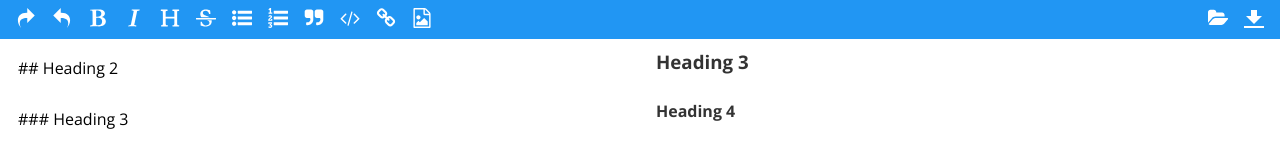
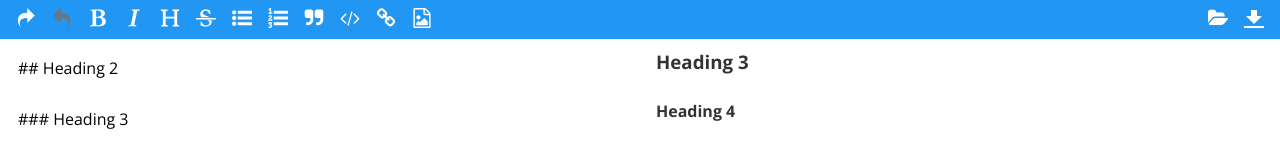
Before and after one commit to stanulilic/markdown-editor, a React (Create React App) app: page / in a window 1280 px wide. Shown: the top 149 px of the page. Built offline with nearby package versions, Linux system fonts and the light colour scheme.

Commit message:
(feat): undo state changes
works only when backspace, delete or enter have been pressed

```diff
--- a/src/App.js
+++ b/src/App.js
@@ -5,7 +5,7 @@ import Nav from './Nav';
 import marked from 'marked';
 
 const App = () => {
-    const initialMarkdownText = `
+    let mdInitialHistory = [`
 # This is a heading
 
 ## Heading 2
@@ -36,10 +36,16 @@ ordered list items:
 2. second
 3. fourth
 
-This is a paragraph`
-    const [md, setMarkdown] = useState(initialMarkdownText);
-    const [cursorPos, setCursorPos] = useState(md.length);
+This is a paragraph`];
+
+// https://konvajs.org/docs/react/Undo-Redo.html
+// https://medium.com/better-programming/enhance-your-react-app-with-undo-and-reset-abilities-cee6f37af0d9
+    const [mdHistory, setMdHistory] = useState(mdInitialHistory);
+    const [md, setMarkdown] = useState(mdHistory[0]);
+    let [historyStep, setHistoryStep] = useState(0);
+    const [cursorPos, setCursorPos] = useState(md);
     const editorWrapper = useRef(null);
+
     useEffect(() =>{
         const textArea = getTextArea();
         textArea.focus();
@@ -47,6 +53,13 @@ This is a paragraph`
         textArea.selectionEnd = cursorPos;
 
     }, [cursorPos]);
+
+    useEffect(() => {
+        console.log(mdHistory);
+        console.log(historyStep);
+
+    }, [md, mdHistory, historyStep]);
+
 
     useEffect(() => {
         const editorWrapperNode = editorWrapper.current;
@@ -60,8 +73,23 @@ This is a paragraph`
         mdPreviewElement.scrollTop = mdPreviewElement.scrollHeight;
     }, []);
 
+    const handleUndo = () => {
+        const textArea = getTextArea();
+        if(historyStep === 0) {
+            return;
+        }
+        const newHistoryStep = historyStep - 1;
+        setHistoryStep(newHistoryStep);
+        const previous = mdHistory[newHistoryStep];
+        setMarkdown(previous);
+        textArea.value = previous;
+    }
+
     const updateMarkdownState =(newValue) => {
-        setMarkdown(newValue)
+        const newMdHistory = mdHistory.slice(0, historyStep + 1);
+        setMdHistory(newMdHistory.concat([newValue]));
+        setHistoryStep(historyStep += 1);
+        setMarkdown(newValue);
     };
 
     const onScrollHandler = (e) => {
@@ -90,9 +118,22 @@ This is a paragraph`
     }
 
     const changeHandler = (e) => {
-        setMarkdown(e.target.value);
-        // onScrollHandler(e);
+        const value = e.target.value;
+        setMarkdown(value);
     }
+
+    const keyDownHandler = (event) => {
+        const key = event.keyCode || event.charCode;
+       // backspace: 8, delete: 46, enter: 13
+       if(key === 8 || key === 46 || key === 13){
+        const textArea = getTextArea();
+        const newValue = textArea.value;
+        const newMdHistory = mdHistory.slice(0, historyStep + 1);
+        setMdHistory(newMdHistory.concat([newValue]));
+        setHistoryStep(historyStep += 1);
+       }
+    }
+
     const getTextArea = () => {
 
         const editorWrapperNode = editorWrapper.current;
@@ -103,10 +144,14 @@ This is a paragraph`
 
     return (
     <div>
-     <Nav getTextArea={getTextArea} setCursorPos={setCursorPos}  updateMarkdownState={updateMarkdownState} />
+     <Nav
+     getTextArea={getTextArea} setCursorPos={setCursorPos}
+     updateMarkdownState={updateMarkdownState}
+     handleUndo={handleUndo}
+     historyStep={historyStep} />
     <div className="editor-container">
         <div className="split editor-wrapper" ref={editorWrapper}>
-         <TextEditor text={md} changeHandler={changeHandler} />
+         <TextEditor text={md} keyDownHandler={keyDownHandler}  changeHandler={changeHandler} />
          <MarkdownPreviewer renderMarkdown={renderMarkdown(md)} />
         </div>
     </div>
--- a/src/Nav.js
+++ b/src/Nav.js
@@ -23,7 +23,7 @@ import { ReactComponent as CloseIcon } from './icons/close.svg';
 const IconElement = (props) => {
     return (
             <div>
-                <button onClick={props.handleClick} className="navbar__button" title={props.title} arial-label={props.label} id={props.id}>
+                <button onClick={props.handleClick} className="navbar__button" title={props.title} arial-label={props.label} id={props.id} disabled={props.disabled}>
                 {props.children}
                 </button>
             </div>
@@ -108,7 +108,7 @@ const EditingIcons = (props) => {
     return (
         <div className="navbar__editing nav-child">
             <IconElement  title="Redo" label="Redo"><RedoIcon /></IconElement>
-            <IconElement  title="Undo" label="Undo"><UndoIcon /></IconElement>
+            <IconElement  handleClick={() => { props.handleUndo()}} title="Undo" label="Undo" disabled={!props.historyStep}><UndoIcon /></IconElement>
             <IconElement  handleClick={() => {formatText("**strong text**", "**", "**")}} title="Bold" label="Bold"><BoldIcon /></IconElement>
             <IconElement  handleClick={() => {formatText("*emphasized text*", "*", "*")}} title="Italic" label="Italic"><ItalicIcon /></IconElement>
             <IconElement  handleClick={() => {formatText("# heading", "# ", "")}} title="Heading" label="Heading"><HeadingIcon /></IconElement>
@@ -201,7 +201,9 @@ const Nav = (props) => {
                 setMarkdownImagelink={setMarkdownImagelink}
                 getTextArea={props.getTextArea}
                 updateMarkdownState={props.updateMarkdownState}
-                setCursorPos={props.setCursorPos} />
+                setCursorPos={props.setCursorPos}
+                handleUndo={props.handleUndo}
+                historyStep={props.historyStep} />
                 <NavbarMainTools />
                 { showModal ? (
                     <Modal>
--- a/src/TextEditor.js
+++ b/src/TextEditor.js
@@ -6,7 +6,8 @@ const TextEditor = (props) => {
             <textarea
             defaultValue={props.text}
             className="markdown-input"
-            onBlur={props.changeHandler} onChange={props.changeHandler}>
+            onBlur={props.changeHandler} onChange={props.changeHandler}
+            onKeyDown={props.keyDownHandler}>
             </textarea>
         </div>
     )
--- a/src/index.css
+++ b/src/index.css
@@ -54,6 +54,14 @@ svg {
     width: 20px;
     height: 20px;
     fill: #fff;
+}
+
+button:disabled svg {
+    fill: #6c757d;
+}
+
+.navbar button:disabled:hover svg {
+    fill: #6c757d;
 }
 
 header {
```
